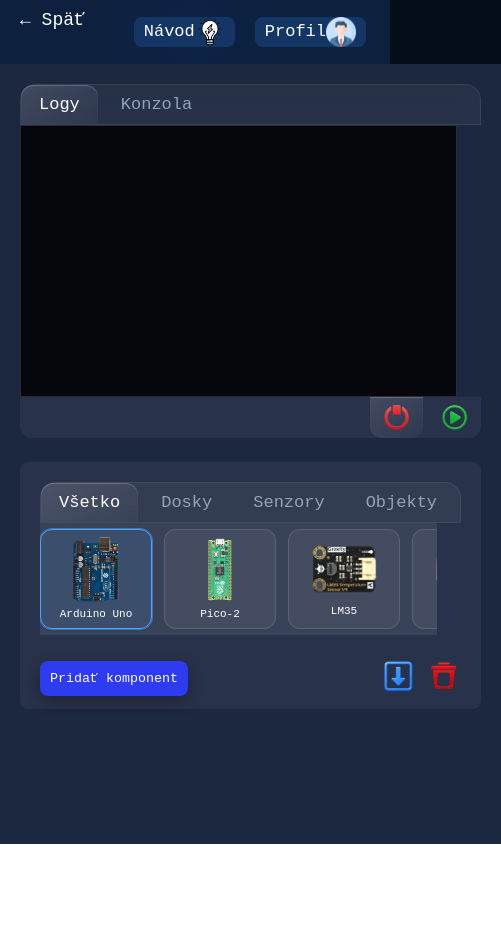
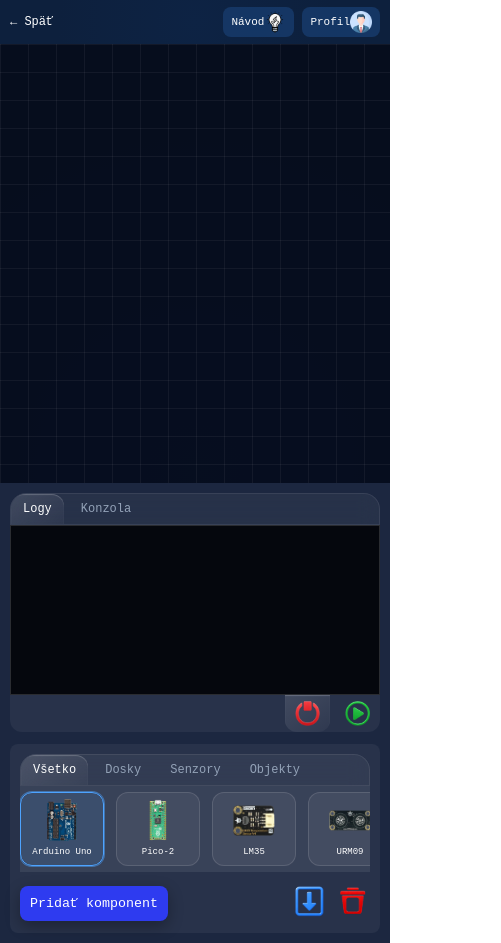
Before and after one commit to RealJarvis/soria-virtual-lab, a website: page lab/lab.html in a window 390 px wide. Shown: the whole page, 501 px wide, since content can reach past the window. Before the commit the page ends 844 px from the top, so only its background shows below. Drawn offline with Linux system fonts and the light colour scheme.

Commit message:
fixing bugs

```diff
--- a/lab/lab.css
+++ b/lab/lab.css
@@ -689,3 +689,132 @@ a {
     font-size: 12px;
     color: rgba(255, 255, 255, 0.68);
 }
+
+/* =========================
+   MOBILE / TABLET SUPPORT
+   ========================= */
+
+@media (max-width: 900px) {
+    body {
+        font-size: 13px;
+        overflow-x: hidden;
+    }
+
+    #toolbar {
+        min-height: 44px;
+        padding-left: 10px;
+        padding-right: 10px;
+    }
+
+    .back-btn {
+        position: static;
+        font-size: 12px;
+    }
+
+    #buttons {
+        gap: 8px;
+    }
+
+    .toolbarbtn {
+        font-size: 11px;
+        padding: 4px 8px;
+    }
+
+    #toolbar #buttons img {
+        width: 22px;
+        height: 22px;
+    }
+
+    .lab-container {
+        flex-direction: column;
+        height: auto;
+        min-height: calc(100vh - 44px);
+    }
+
+    #lab-area {
+        width: 100%;
+        height: 52vh;
+        flex: none;
+        background-size: 28px 28px;
+    }
+
+    .interface {
+        width: 100%;
+        flex: none;
+        padding: 10px;
+        gap: 12px;
+        box-sizing: border-box;
+    }
+
+    #state-of,
+    .code-segment,
+    .devices-segment {
+        width: 100%;
+        height: 170px;
+        box-sizing: border-box;
+        font-size: 12px;
+    }
+
+    #interface-buttons.tabs,
+    #sensorscroller-buttons.tabs {
+        overflow-x: auto;
+        white-space: nowrap;
+    }
+
+    .tab {
+        padding: 8px 12px;
+        font-size: 12px;
+    }
+
+    #component-scroller {
+        width: 100%;
+        height: 86px;
+        box-sizing: border-box;
+    }
+
+    .component-card {
+        min-width: 82px;
+        max-width: 82px;
+        padding: 6px 0;
+    }
+
+    .component-card img {
+        width: 42px;
+        height: 42px;
+    }
+
+    .component-card span {
+        font-size: 9px;
+    }
+
+    #lab-control {
+        gap: 8px;
+    }
+
+    .controller-tab {
+        padding: 6px 10px;
+    }
+
+    .sensor {
+        transform: scale(0.75);
+        transform-origin: top left;
+    }
+
+    #custom-menu {
+        width: 160px;
+        font-size: 13px;
+    }
+
+    .tutorial-box {
+        width: 90vw;
+        padding: 18px;
+    }
+
+    .tutorial-box h3 {
+        font-size: 20px;
+    }
+
+    .tutorial-box p {
+        font-size: 14px;
+    }
+}
--- a/lab/rightclick.js
+++ b/lab/rightclick.js
@@ -58,9 +58,10 @@ function openImage() {
         return;
     }
 
-    const type = window.selectedSensor.dataset.type;
+    const type = window.selectedSensor.id.replace(/[0-9]+$/, '');
+
     const path = sensorSchematics[type];
-
+    console.log(path)
     if (!path) {
         printOnConsole("Pre tento komponent nie je dostupná schéma zapojenia.");
         return;
```
